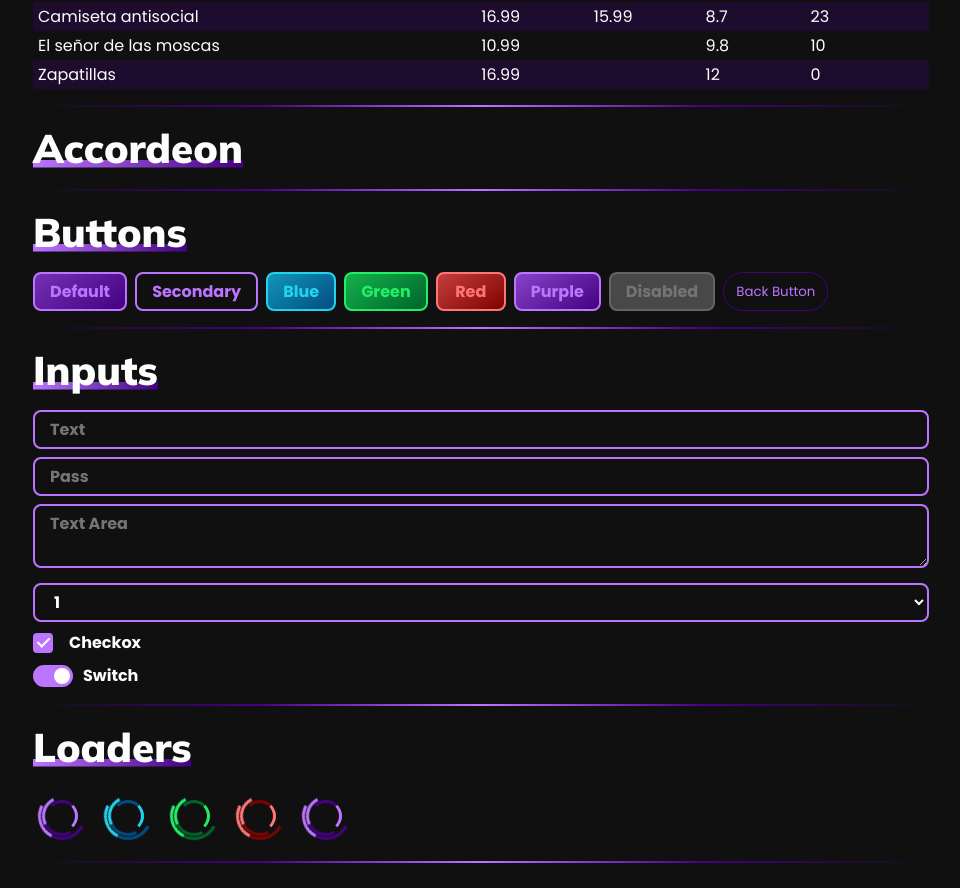
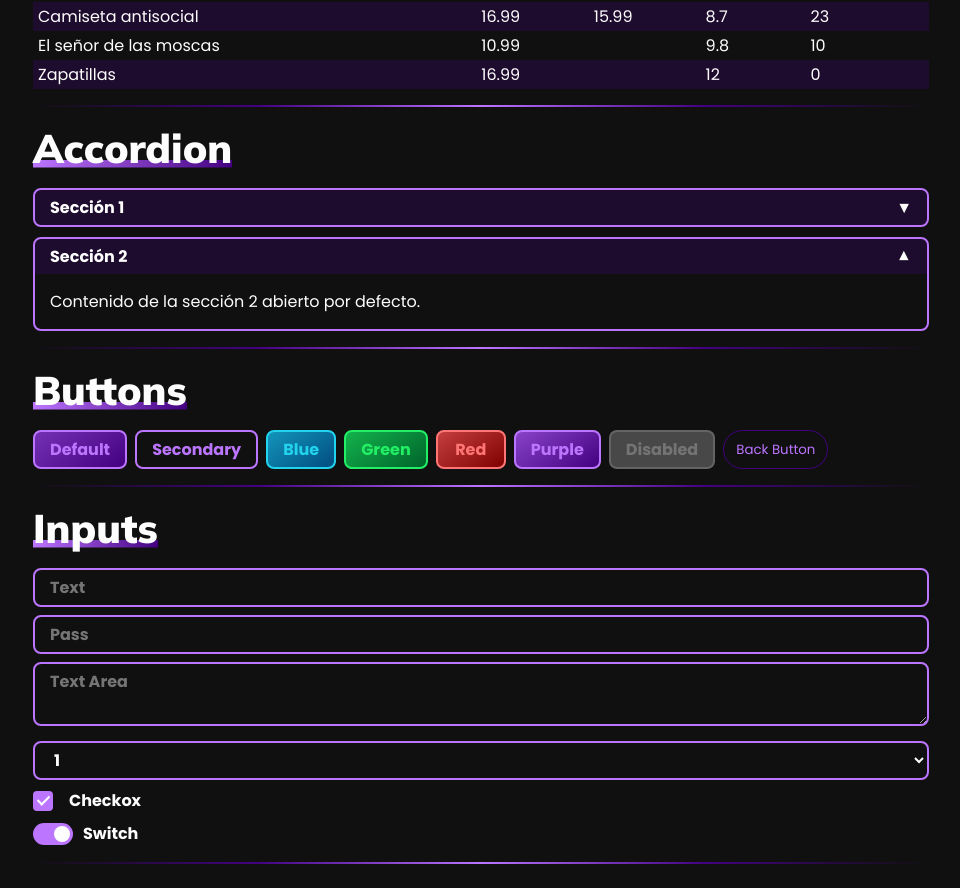
Before and after one commit to irenealcaine/template-navbar, a React (Create React App) app: page / in a window 1280 px wide. Shown: the part 808-1696 px from the top of the page, without its empty margins (159-1119 px from the left). Built offline with nearby package versions, Linux system fonts and the light colour scheme.

Commit message:
accordion

```diff
--- /dev/null
+++ b/src/Components/Accordion/Accordion.css
@@ -0,0 +1,48 @@
+.accordion {
+  border: 2px solid var(--dark-main);
+  border-radius: var(--border-radius-small);
+  margin-bottom: 10px;
+  overflow: hidden;
+  transition: all 0.3s ease;
+
+  & .accordion-header {
+    background-color: var(--main-transparent);
+    cursor: pointer;
+    padding: 5px 15px;
+    width: 100%;
+    border: none;
+    display: flex;
+    justify-content: space-between;
+    align-items: center;
+    font-weight: 700;
+    font-size: 16px;
+    transition: background 0.3s ease;
+  }
+
+  & .accordion-body {
+    overflow: hidden;
+    transition: max-height 0.3s ease;
+    padding: 0 15px;
+    transition: all 0.3s ease;
+
+    &.open {
+      padding: 15px;
+    }
+  }
+
+  &.dark {
+    border: 2px solid var(--main);
+
+    & .accordion-header {
+      background-color: var(--dark-main-transparent);
+    }
+  }
+}
+
+.accordion-icon {
+  transition: transform 0.3s ease;
+}
+
+.accordion-icon.open {
+  transform: rotate(180deg);
+}
--- /dev/null
+++ b/src/Components/Accordion/Accordion.jsx
@@ -0,0 +1,30 @@
+import { useState } from "react";
+import { useContext } from "react";
+import { DarkModeContext } from "../../Context/darkModeContext";
+import "./Accordion.css";
+
+const Accordion = ({ title, children, defaultOpen = false }) => {
+  const { darkMode } = useContext(DarkModeContext);
+  const [isOpen, setIsOpen] = useState(defaultOpen);
+
+  const toggleAccordion = () => setIsOpen(!isOpen);
+
+  return (
+    <div className={`accordion ${darkMode ? "dark" : ""}`}>
+      <div className="accordion-header" onClick={toggleAccordion}>
+        <span>{title}</span>
+        <span className={`accordion-icon ${isOpen ? "open" : ""}`}>
+          &#9660;
+        </span>
+      </div>
+      <div
+        className={`accordion-body ${isOpen ? "open" : ""}`}
+        style={{ maxHeight: isOpen ? "500px" : "0px" }}
+      >
+        {children}
+      </div>
+    </div>
+  );
+};
+
+export default Accordion;
--- a/src/Pages/Home/Home.jsx
+++ b/src/Pages/Home/Home.jsx
@@ -16,6 +16,7 @@ import Modal from "../../Components/Model/Modal";
 import Toast from "../../Components/Toast/Toast";
 import { useState } from "react"; //modal y toast
 import Table from "../../Components/Table/Table";
+import Accordion from "../../Components/Accordion/Accordion";
 
 const Home = () => {
   const [isOpen, setIsOpen] = useState(false); //modal
@@ -95,7 +96,15 @@ const Home = () => {
 
       <Hr />
 
-      <h2>Accordeon</h2>
+      <h2>Accordion</h2>
+
+      <Accordion title="Sección 1">
+        <p>Contenido de la sección 1.</p>
+      </Accordion>
+
+      <Accordion title="Sección 2" defaultOpen>
+        <p>Contenido de la sección 2 abierto por defecto.</p>
+      </Accordion>
 
       <Hr />
 
```
